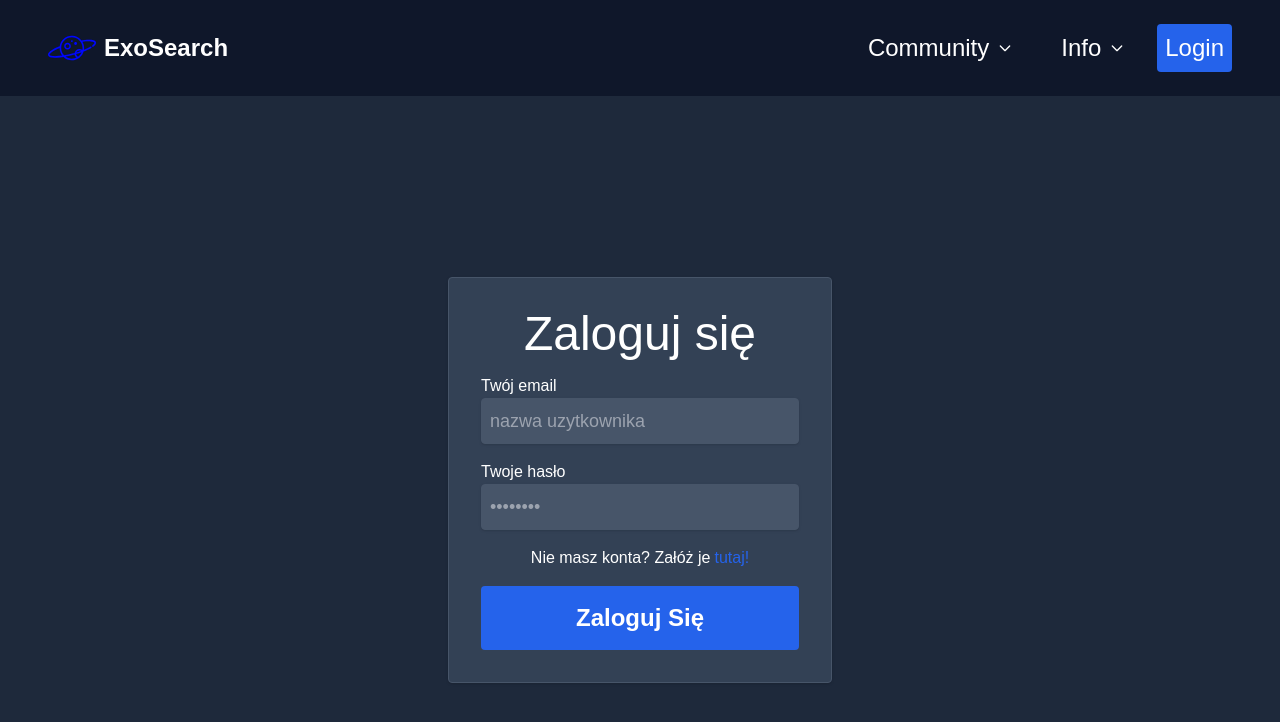
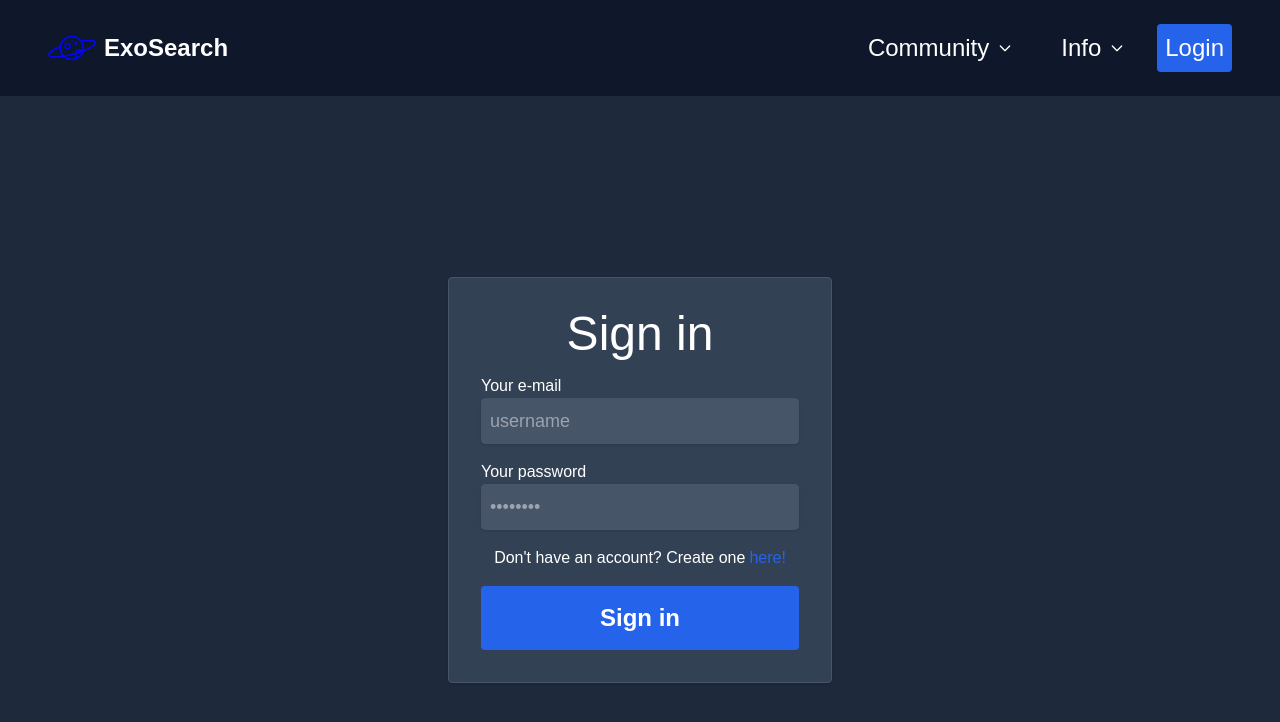
Before and after one commit to Andrz3jj/front-end-hackathon, a React (Vite) app in the folder landing-page/: page /loginPage in a window 1280 px wide. Shown: the top 722 px of the page. Built offline with nearby package versions, Linux system fonts and the light colour scheme.

Commit message:
Translated LoginPage.tsx

```diff
--- a/landing-page/src/components/LoginPage.tsx
+++ b/landing-page/src/components/LoginPage.tsx
@@ -35,17 +35,17 @@ const LoginPage = () => {
                 <div className="w-screen h-screen flex flex-col items-center justify-center container mx-auto px-4">
                     <div
                         className="text-center bg-slate-700 p-8 rounded shadow border border-slate-600 max-w-sm w-full">
-                        <span className="text-4xl md:text-5xl">Zaloguj się</span>
+                        <span className="text-4xl md:text-5xl">Sign in</span>
                         <form onSubmit={onSubmit}>
-                            <span className="flex mt-4 text-sm md:text-base">Twój email</span>
+                            <span className="flex mt-4 text-sm md:text-base">Your e-mail</span>
                             <input
                                 type="text"
-                                placeholder="nazwa uzytkownika"
+                                placeholder="username"
                                 className="bg-slate-600 text-lg p-2 rounded shadow border border-slate-600 w-full focus:outline-none focus:shadow-lg transition"
                                 name="username"
                                 onChange={onChange}
                             />
-                            <span className="flex mt-4 text-sm md:text-base">Twoje hasło</span>
+                            <span className="flex mt-4 text-sm md:text-base">Your password</span>
                             <input
                                 type="password"
                                 placeholder="••••••••"
@@ -54,8 +54,8 @@ const LoginPage = () => {
                                 onChange={onChange}
                             />
                             <span className="flex justify-center mt-4 text-center w-full text-sm md:text-base">
-                    Nie masz konta? Załóż je
-                    <Link className="text-blue-600 ml-1 hover:text-blue-700 transition" to="/registerPage">tutaj!</Link>
+                    Don't have an account? Create one
+                    <Link className="text-blue-600 ml-1 hover:text-blue-700 transition" to="/registerPage">here!</Link>
                 </span>
 
                 <button
@@ -64,7 +64,7 @@ const LoginPage = () => {
 
                             >
 
-                                <Link className="text-2xl font-semibold" to="">Zaloguj Się</Link>
+                                <Link className="text-2xl font-semibold" to="">Sign in</Link>
                             </button>
                         </form>
                     </div>
```
